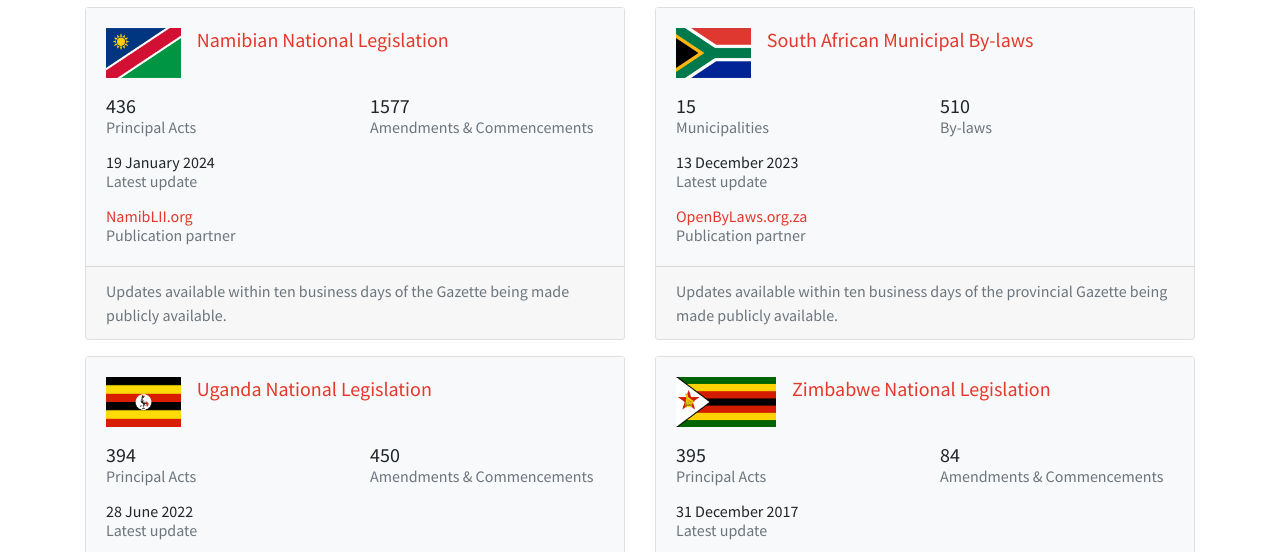
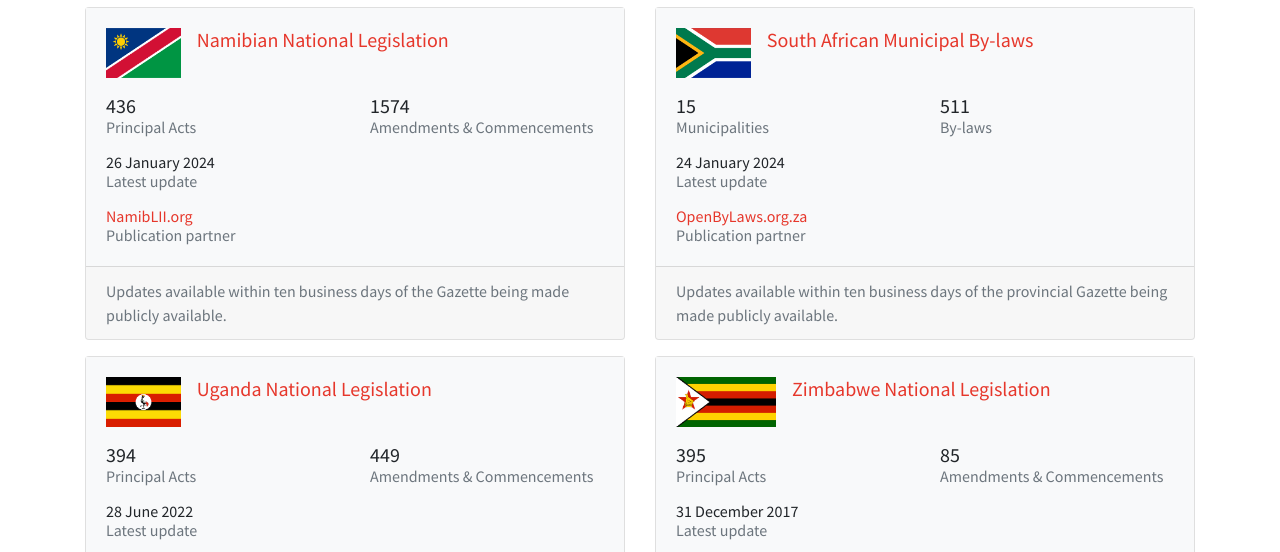
Before and after one commit to laws-africa/laws-africa.github.io, a Jekyll site: the page built from commons.markdown, in a window 1280 px wide and 1400 px high, scrolled down 536 px. Shown: the part 167-719 px from the top of the window. Built offline with Jekyll 4.4.1, drawn with Linux system fonts in a browser that asks for light colours; nearby versions of some CDN libraries; some of the changed text lies outside the part shown.

Commit message:
Updated commons stats

```diff
--- a/_data/commons.json
+++ b/_data/commons.json
@@ -1,13 +1,13 @@
 {
   "covid19": {
-    "as_at_date": "2024-01-19",
+    "as_at_date": "2024-01-26",
     "n_countries": 9,
     "n_principal": 350
   },
   "na": {
-    "as_at_date": "2024-01-19",
+    "as_at_date": "2024-01-26",
     "n_principal": 436,
-    "n_stubs": 1577
+    "n_stubs": 1574
   },
   "pending": [
     {
@@ -30,16 +30,16 @@
   "ug": {
     "as_at_date": "2022-06-28",
     "n_principal": 394,
-    "n_stubs": 450
+    "n_stubs": 449
   },
   "za_bylaws": {
-    "as_at_date": "2023-12-13",
-    "n_bylaws": 510,
+    "as_at_date": "2024-01-24",
+    "n_bylaws": 511,
     "n_municipalities": 15
   },
   "zw": {
     "as_at_date": "2017-12-31",
     "n_principal": 395,
-    "n_stubs": 84
+    "n_stubs": 85
   }
 }
```
